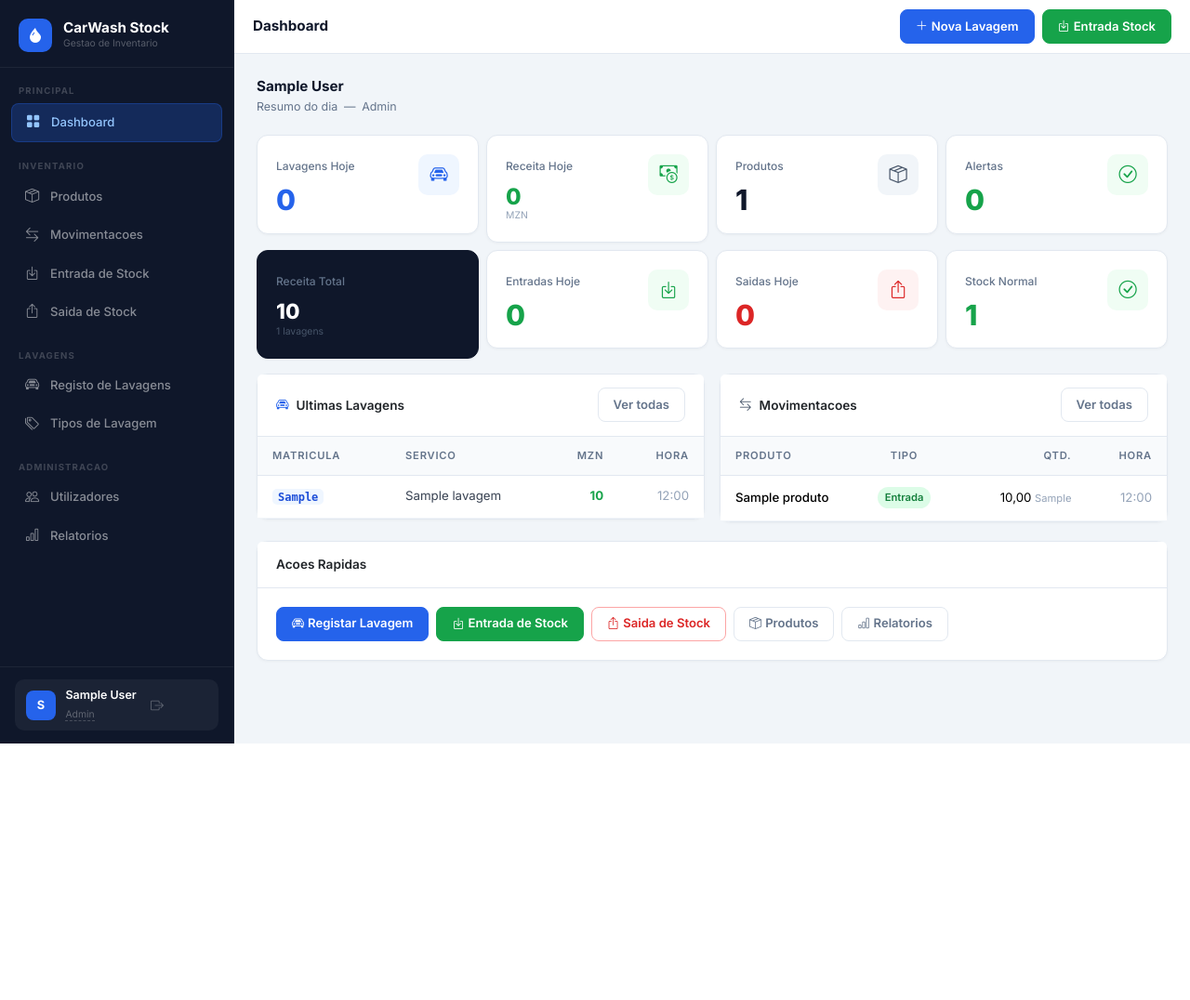
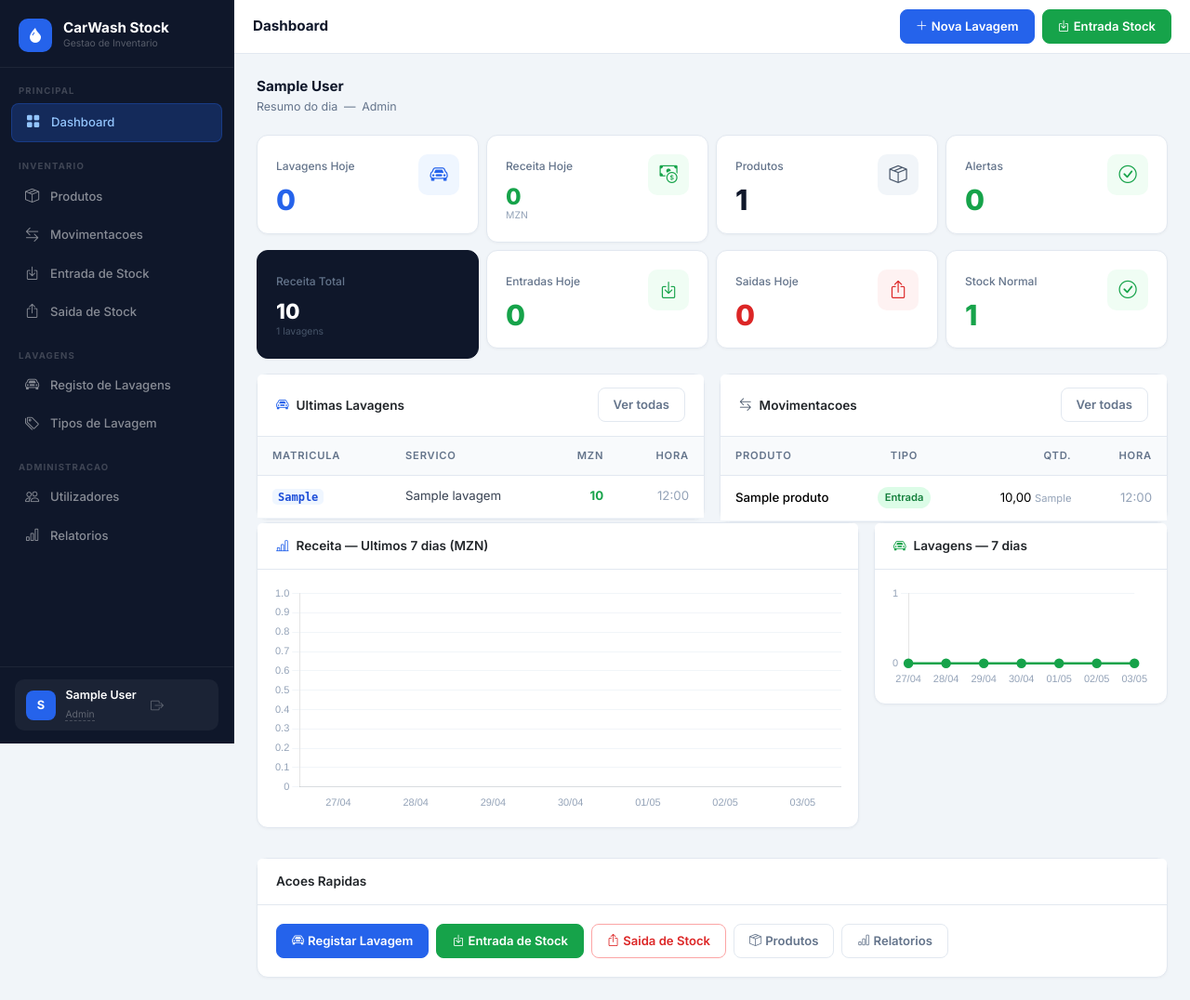
Before and after one commit to albinoafonsocumbe/carwash-stock, a Django app: page /dashboard/ in a window 1280 px wide. Shown: the whole page at 93% size. Before the commit the page ends 800 px from the top, so only its background shows below. Run offline with Django 4.2, Linux system fonts and the light colour scheme; a user stored in the database is signed in; tables that the repository leaves empty hold one stand-in row (values such as "Sample post").

Commit message:
feat: graficos de receita e lavagens dos ultimos 7 dias no dashboard

```diff
--- a/carwash_stock/dashboard/views.py
+++ b/carwash_stock/dashboard/views.py
@@ -1,6 +1,7 @@
 from django.contrib.auth.mixins import LoginRequiredMixin
 from django.views.generic import TemplateView
 from django.utils import timezone
+import json
 
 
 class DashboardView(LoginRequiredMixin, TemplateView):
@@ -8,24 +9,19 @@
 
     def get_context_data(self, **kwargs):
         ctx = super().get_context_data(**kwargs)
-        from django.db.models import Sum
+        from django.db.models import Sum, Count
+        from datetime import timedelta
 
         hoje = timezone.now().date()
 
-        # Defaults seguros
         ctx.update({
-            'total_produtos': 0,
-            'produtos_alerta': [],
-            'produtos_normais': 0,
-            'total_entradas_hoje': 0,
-            'total_saidas_hoje': 0,
-            'ultimas_movimentacoes': [],
-            'total_lavagens': 0,
-            'lavagens_hoje': 0,
-            'receita_hoje': 0,
-            'receita_total': 0,
-            'ultimas_lavagens': [],
-            'top_produtos': [],
+            'total_produtos': 0, 'produtos_alerta': [], 'produtos_normais': 0,
+            'total_entradas_hoje': 0, 'total_saidas_hoje': 0, 'ultimas_movimentacoes': [],
+            'total_lavagens': 0, 'lavagens_hoje': 0, 'receita_hoje': 0,
+            'receita_total': 0, 'ultimas_lavagens': [], 'top_produtos': [],
+            'chart_labels': json.dumps([]),
+            'chart_receita': json.dumps([]),
+            'chart_lavagens': json.dumps([]),
         })
 
         try:
@@ -53,6 +49,22 @@
             ctx['receita_hoje'] = Lavagem.objects.filter(owner=self.request.user, data__date=hoje).aggregate(t=Sum('valor_cobrado'))['t'] or 0
             ctx['receita_total'] = Lavagem.objects.filter(owner=self.request.user).aggregate(t=Sum('valor_cobrado'))['t'] or 0
             ctx['ultimas_lavagens'] = list(Lavagem.objects.filter(owner=self.request.user).select_related('tipo_lavagem').order_by('-data')[:5])
+
+            # Dados para graficos — ultimos 7 dias
+            labels = []
+            receita_dias = []
+            lavagens_dias = []
+            for i in range(6, -1, -1):
+                dia = hoje - timedelta(days=i)
+                labels.append(dia.strftime('%d/%m'))
+                r = Lavagem.objects.filter(owner=self.request.user, data__date=dia).aggregate(t=Sum('valor_cobrado'))['t'] or 0
+                l = Lavagem.objects.filter(owner=self.request.user, data__date=dia).count()
+                receita_dias.append(float(r))
+                lavagens_dias.append(l)
+
+            ctx['chart_labels'] = json.dumps(labels)
+            ctx['chart_receita'] = json.dumps(receita_dias)
+            ctx['chart_lavagens'] = json.dumps(lavagens_dias)
         except Exception:
             pass
 
--- a/carwash_stock/templates/dashboard/index.html
+++ b/carwash_stock/templates/dashboard/index.html
@@ -367,6 +367,34 @@
 
 </div>
 
+<!-- Graficos -->
+<div class="row g-3 mb-3">
+    <div class="col-lg-8">
+        <div class="card">
+            <div class="card-header d-flex align-items-center justify-content-between">
+                <span class="d-flex align-items-center gap-2">
+                    <i class="bi bi-bar-chart-line" style="color:#2563eb;"></i>
+                    Receita — Ultimos 7 dias (MZN)
+                </span>
+            </div>
+            <div class="card-body" style="padding:1rem;">
+                <canvas id="chartReceita" height="120"></canvas>
+            </div>
+        </div>
+    </div>
+    <div class="col-lg-4">
+        <div class="card">
+            <div class="card-header d-flex align-items-center gap-2">
+                <i class="bi bi-car-front" style="color:#16a34a;"></i>
+                Lavagens — 7 dias
+            </div>
+            <div class="card-body" style="padding:1rem;">
+                <canvas id="chartLavagens" height="120"></canvas>
+            </div>
+        </div>
+    </div>
+</div>
+
 <!-- Acoes rapidas desktop -->
 <div class="row g-3 mt-1 desktop-actions">
     <div class="col-12">
@@ -426,3 +454,84 @@
 </div>
 
 {% endblock %}
+
+{% block extra_js %}
+<script src="https://cdn.jsdelivr.net/npm/chart.js@4.4.0/dist/chart.umd.min.js"></script>
+<script>
+const labels = {{ chart_labels|safe }};
+const receita = {{ chart_receita|safe }};
+const lavagens = {{ chart_lavagens|safe }};
+
+// Grafico de receita
+const ctxR = document.getElementById('chartReceita');
+if (ctxR) {
+    new Chart(ctxR, {
+        type: 'bar',
+        data: {
+            labels: labels,
+            datasets: [{
+                label: 'Receita (MZN)',
+                data: receita,
+                backgroundColor: 'rgba(37,99,235,.15)',
+                borderColor: '#2563eb',
+                borderWidth: 2,
+                borderRadius: 6,
+                borderSkipped: false,
+            }]
+        },
+        options: {
+            responsive: true,
+            plugins: { legend: { display: false } },
+            scales: {
+                y: {
+                    beginAtZero: true,
+                    grid: { color: '#f1f5f9' },
+                    ticks: { font: { size: 11 }, color: '#94a3b8' }
+                },
+                x: {
+                    grid: { display: false },
+                    ticks: { font: { size: 11 }, color: '#94a3b8' }
+                }
+            }
+        }
+    });
+}
+
+// Grafico de lavagens
+const ctxL = document.getElementById('chartLavagens');
+if (ctxL) {
+    new Chart(ctxL, {
+        type: 'line',
+        data: {
+            labels: labels,
+            datasets: [{
+                label: 'Lavagens',
+                data: lavagens,
+                borderColor: '#16a34a',
+                backgroundColor: 'rgba(22,163,74,.1)',
+                borderWidth: 2.5,
+                pointBackgroundColor: '#16a34a',
+                pointRadius: 4,
+                fill: true,
+                tension: 0.4,
+            }]
+        },
+        options: {
+            responsive: true,
+            plugins: { legend: { display: false } },
+            scales: {
+                y: {
+                    beginAtZero: true,
+                    grid: { color: '#f1f5f9' },
+                    ticks: { font: { size: 11 }, color: '#94a3b8', stepSize: 1 }
+                },
+                x: {
+                    grid: { display: false },
+                    ticks: { font: { size: 11 }, color: '#94a3b8' }
+                }
+            }
+        }
+    });
+}
+</script>
+{% endblock %}
```
